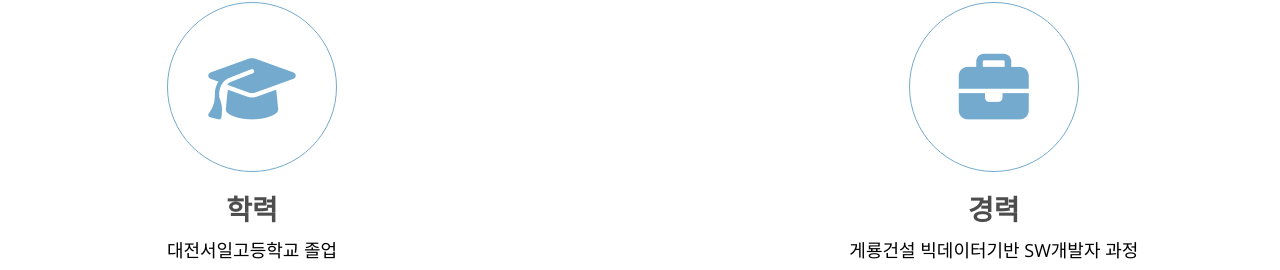
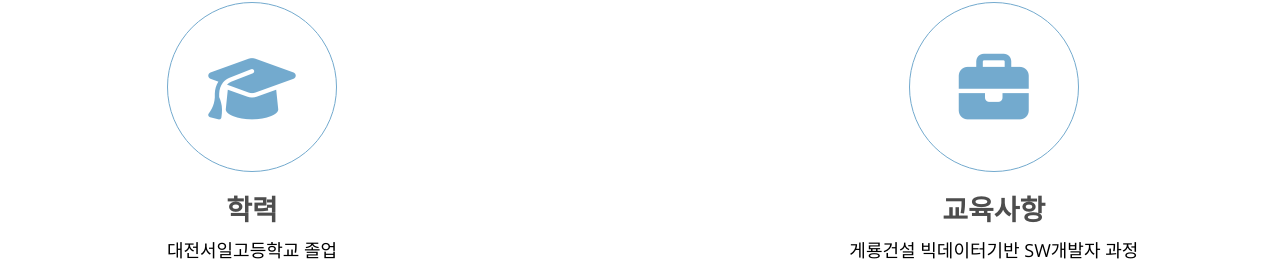
Before and after one commit to tjddndchl/tjddndchl.github.io, a plain HTML site: page index.html in a window 1280 px wide. Shown: the part 1756-2026 px from the top of the page. Drawn offline with nearby package versions, Linux system fonts and the light colour scheme.

Commit message:
경력 수정

```diff
--- a/index.html
+++ b/index.html
@@ -154,7 +154,7 @@
       <div class="major__icon">
         <i class="fas fa-briefcase"></i>
       </div>
-      <h2 class="major__title">경력</h2>
+      <h2 class="major__title">교육사항</h2>
       <div class="major__description">
         <p>게룡건설 빅데이터기반 SW개발자 과정</p>
         <p>2023년 7월 - 2023년 12월</p>
```
